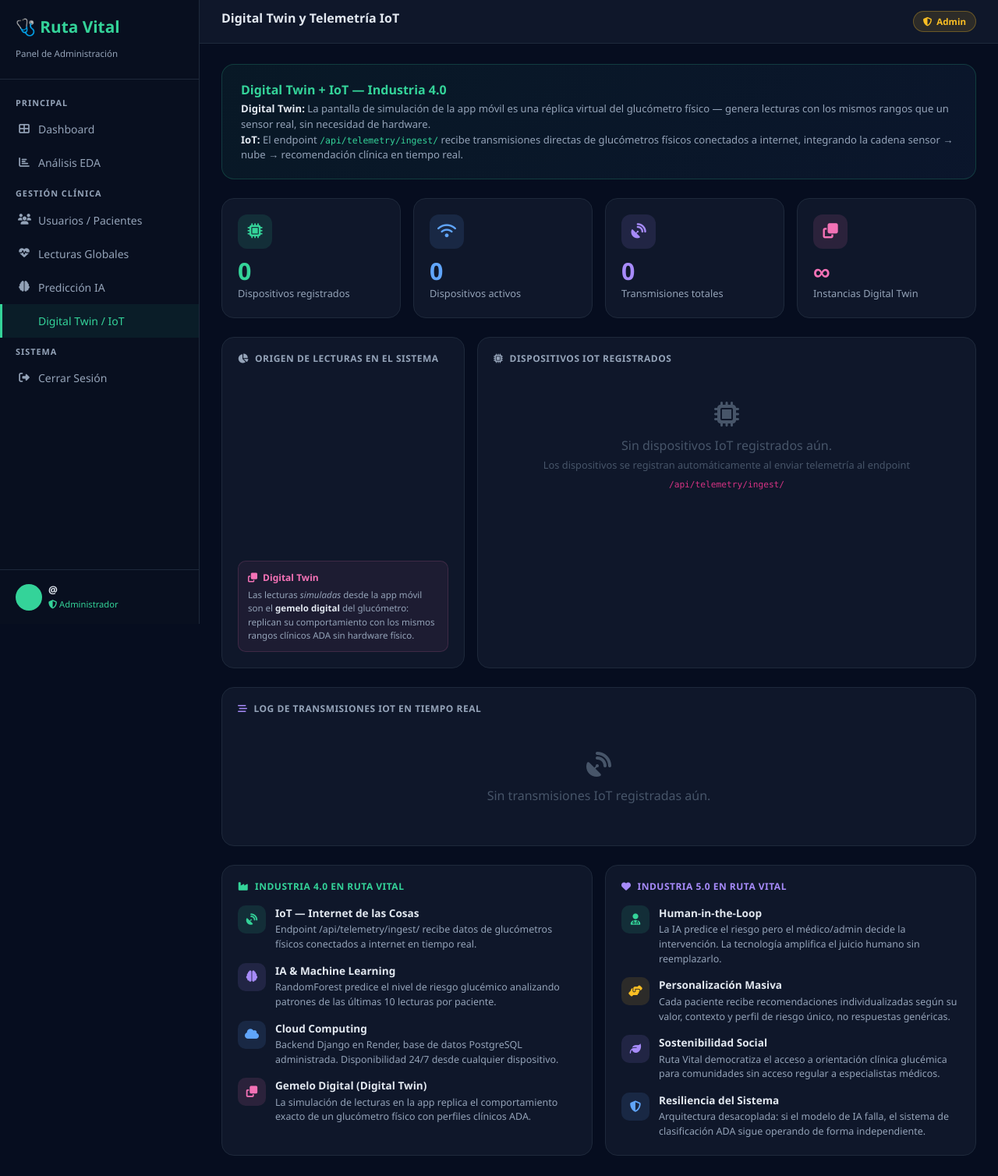
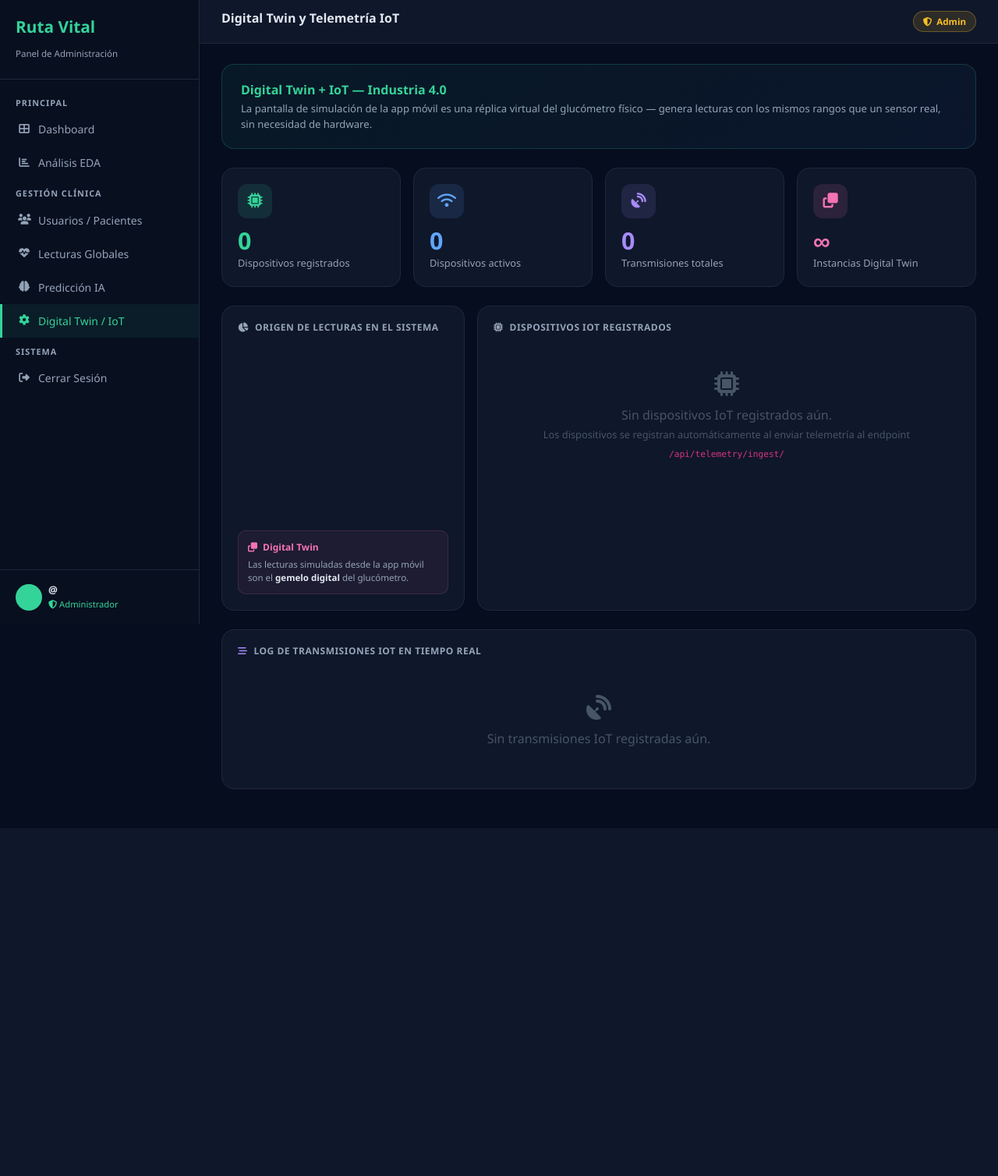
Before and after one commit to Julian2blea/ruta-vital, a Django app: page /web/digital-twin/ in a window 1280 px wide. Shown: the whole page at 78% size. After the commit the page ends 1012 px from the top, so only its background shows below. Run offline with Django 5.2, Linux system fonts and the light colour scheme; the visitor is signed in with stand-in values (Sample User, id 1); data comes from the database, SQL or seed files in the repository; data that the repository does not hold is empty; a map, chart or similar area stays blank.

Commit message:
feat: Adjustments to web panel views

```diff
--- a/prediccion/templates/web/base.html
+++ b/prediccion/templates/web/base.html
@@ -14,7 +14,7 @@
 
 <aside class="sidebar">
     <div class="sidebar-brand">
-        <h4>🩺 Ruta Vital</h4>
+        <h4> Ruta Vital</h4>
         <small>Panel de Administración</small>
     </div>
     <nav class="sidebar-nav">
@@ -47,7 +47,7 @@
         </div>
         <div class="nav-item">
             <a href="{% url 'web:digital-twin' %}" class="{% if request.resolver_match.url_name == 'digital-twin' %}active{% endif %}">
-                <i class="fas fa-satallite-dish"></i> Digital Twin / IoT
+                <i class="fas fa-cog"></i> Digital Twin / IoT
             </a>
         </div>
         <div class="nav-section">Sistema</div>
--- a/prediccion/templates/web/digital_twin.html
+++ b/prediccion/templates/web/digital_twin.html
@@ -17,13 +17,8 @@
                 Digital Twin + IoT — Industria 4.0
             </div>
             <div style="color:#94A3B8;font-size:0.82rem;margin-top:3px;line-height:1.5;">
-                <strong style="color:#E2E8F0;">Digital Twin:</strong>
                 La pantalla de simulación de la app móvil es una réplica virtual del glucómetro físico —
                 genera lecturas con los mismos rangos que un sensor real, sin necesidad de hardware.<br>
-                <strong style="color:#E2E8F0;">IoT:</strong>
-                El endpoint <code style="color:#34D399;">/api/telemetry/ingest/</code>
-                recibe transmisiones directas de glucómetros físicos conectados a internet,
-                integrando la cadena sensor → nube → recomendación clínica en tiempo real.
             </div>
         </div>
     </div>
@@ -83,9 +78,8 @@
                     <i class="fas fa-clone me-1"></i> Digital Twin
                 </div>
                 <div style="color:#94A3B8;font-size:0.72rem;line-height:1.5;">
-                    Las lecturas <em>simuladas</em> desde la app móvil son el
-                    <strong style="color:#E2E8F0;">gemelo digital</strong> del glucómetro:
-                    replican su comportamiento con los mismos rangos clínicos ADA sin hardware físico.
+                    Las lecturas simuladas desde la app móvil son el
+                    <strong style="color:#E2E8F0;">gemelo digital</strong> del glucómetro.
                 </div>
             </div>
         </div>
@@ -238,46 +232,6 @@
     {% endif %}
 </div>
 
-<!-- Marco conceptual Industria 4.0 / 5.0 -->
-<div class="row g-3">
-    <div class="col-lg-6">
-        <div class="data-card">
-            <h6 style="color:#34D399;"><i class="fas fa-industry me-2"></i>Industria 4.0 en Ruta Vital</h6>
-            <div style="display:flex;flex-direction:column;gap:14px;margin-top:8px;">
-                {% for item in conceptos_40 %}
-                <div style="display:flex;gap:12px;align-items:flex-start;">
-                    <div class="concept-icon-wrapper" style="background-color: {{ item.bg }};">
-                        <i class="fas fa-{{ item.icon }} concept-icon" style="color: {{ item.color }};"></i>
-                    </div>
-                    <div>
-                        <div class="concept-title">{{ item.title }}</div>
-                        <div class="concept-desc">{{ item.desc }}</div>
-                    </div>
-                </div>
-                {% endfor %}
-            </div>
-        </div>
-    </div>
-    <div class="col-lg-6">
-        <div class="data-card">
-            <h6 style="color:#A78BFA;"><i class="fas fa-heart me-2"></i>Industria 5.0 en Ruta Vital</h6>
-            <div style="display:flex;flex-direction:column;gap:14px;margin-top:8px;">
-                {% for item in conceptos_50 %}
-                <div style="display:flex;gap:12px;align-items:flex-start;">
-                    <div class="concept-icon-wrapper" style="background-color: {{ item.bg }};">
-                        <i class="fas fa-{{ item.icon }} concept-icon" style="color: {{ item.color }};"></i>
-                    </div>
-                    <div>
-                        <div class="concept-title">{{ item.title }}</div>
-                        <div class="concept-desc">{{ item.desc }}</div>
-                    </div>
-                </div>
-                {% endfor %}
-            </div>
-        </div>
-    </div>
-</div>
-
 {% endblock %}
 
 {% block extra_scripts %}
--- a/prediccion/templates/web/eda.html
+++ b/prediccion/templates/web/eda.html
@@ -94,7 +94,7 @@
                 <canvas id="chartSource"></canvas>
             </div>
             <p style="color:#64748B;font-size:0.72rem;margin-top:12px;line-height:1.5;">
-                Las lecturas <strong style="color:#F472B6;">Simuladas</strong> representan el <em>Digital Twin</em> del glucómetro (Industria 4.0). Las lecturas de <strong style="color:#60A5FA;">Dispositivo</strong> provienen del endpoint de telemetría IoT.
+                Las lecturas <strong style="color:#F472B6;">Simuladas</strong> representan el <em>Digital Twin</em> del glucómetro (Industria 4.0). Las lecturas de <strong style="color:#60A5FA;">Dispositivo</strong> provienen de telemetría IoT.
             </p>
         </div>
     </div>
--- a/prediccion/templates/web/risk_panel.html
+++ b/prediccion/templates/web/risk_panel.html
@@ -149,13 +149,12 @@
     <div style="margin-top:20px;padding:16px;background:rgba(167,139,250,0.06);
                 border:1px solid rgba(167,139,250,0.15);border-radius:12px;">
         <div style="color:#A78BFA;font-weight:700;font-size:0.82rem;margin-bottom:8px;">
-            <i class="fas fa-info-circle me-2"></i>Nota técnica — Human-in-the-Loop (Industria 5.0)
+            <i class="fas fa-info-circle me-2"></i>Human-in-the-Loop (Industria 5.0)
         </div>
         <div style="color:#94A3B8;font-size:0.78rem;line-height:1.6;">
             El modelo de IA asiste al médico/administrador en la identificación de pacientes de riesgo,
             pero <strong style="color:#E2E8F0;">no reemplaza el diagnóstico clínico profesional</strong>.
-            El administrador evalúa la predicción y decide la intervención apropiada —
-            esto es el principio <em>Human-in-the-Loop</em> de la Industria 5.0.
+            El administrador evalúa la predicción y decide la intervención apropiada para cada paciente.
             la IA amplifica la capacidad humana sin sustituir el juicio experto.
         </div>
     </div>
```
